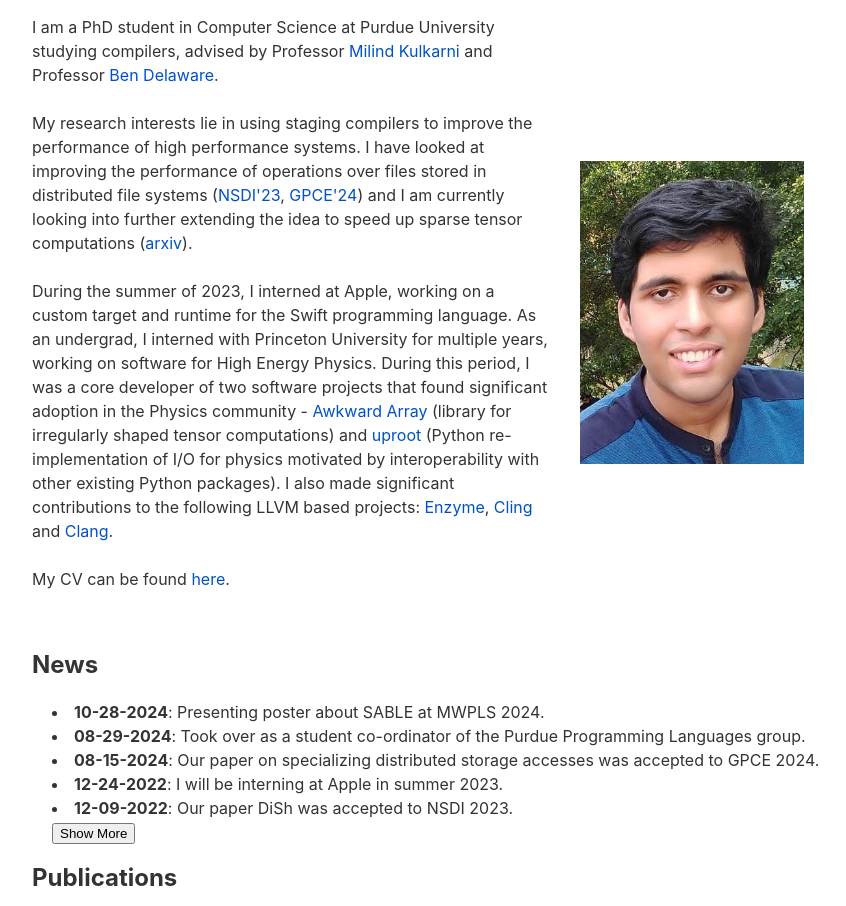
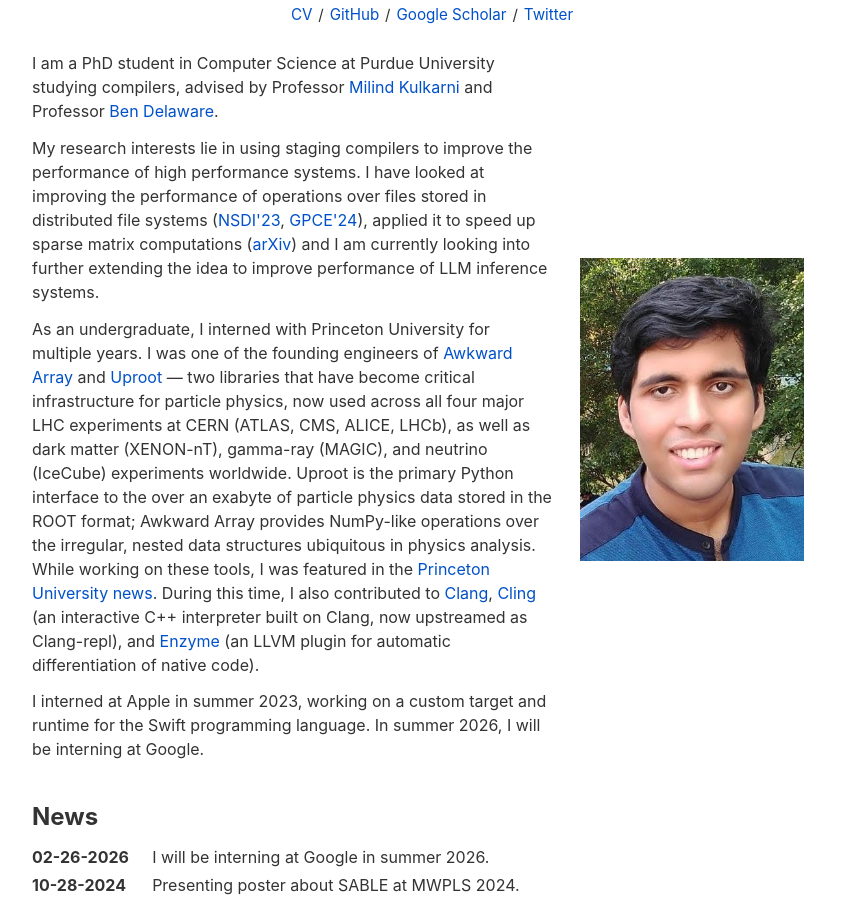
Before and after one commit to reikdas/reikdas.github.io, an Eleventy site: page index.njk in a window 1280 px wide. Shown: the part 126-1032 px from the top of the page, without its empty margins (208-1054 px from the left). Built offline with nearby package versions, Linux system fonts and the light colour scheme; Eleventy itself is replaced by a stand-in of ours; files that its build step writes are made by us from their sources; what @grimlink/eleventy-plugin-sass would draw is missing.

Commit message:
Update content to be more impressive lol

```diff
--- a/index.11tydata.js
+++ b/index.11tydata.js
@@ -26,6 +26,10 @@ function authorList(authors) {
 
 module.exports = {
     news:[
+        {
+            title: "I will be interning at Google in summer 2026.",
+            date: "02-26-2026",
+        },
         {
             title: "Presenting poster about SABLE at MWPLS 2024.",
             date: "10-28-2024",
--- a/index.njk
+++ b/index.njk
@@ -10,57 +10,72 @@
   <body>
     <div class="header">
       <h1 class="name" style="width: 100%; text-align: center">Pratyush Das</h1>
-      <div class="email" style="width: 100%; text-align: center">das160@purdue.edu</div>
+      <div class="email" style="width: 100%; text-align: center"><a href="mailto:das160@purdue.edu">das160@purdue.edu</a></div>
+      <div class="links" style="width: 100%; text-align: center">
+        <a href="https://github.com/reikdas/CV/raw/master/academic-cv.pdf">CV</a> /
+        <a href="https://github.com/reikdas">GitHub</a> /
+        <a href="https://scholar.google.com/citations?user=eUcy4BIAAAAJ&hl=en">Google Scholar</a> /
+        <a href="https://twitter.com/Reikdas">Twitter</a>
+      </div>
     </div>
 
     <div class="bio">
-        <p style="width:65%">
+        <div style="width:65%">
+        <p>
         I am a PhD student in Computer Science at Purdue University
         studying compilers, advised by Professor
         <a href="https://engineering.purdue.edu/~milind/">Milind Kulkarni</a> and Professor <a href="https://www.cs.purdue.edu/homes/bendy/">Ben Delaware</a>.
-        <br/> <br/>
+        </p>
+        <p>
         My research interests lie in using staging compilers to improve the
         performance of high performance systems. I have looked at improving the
         performance of operations over files stored in distributed file systems
         (<a href="https://www.usenix.org/system/files/nsdi23-mustafa.pdf">NSDI'23</a>,
-         <a href="https://www.cs.purdue.edu/homes/rompf/papers/das-gpce24.pdf">GPCE'24</a>)
-        and I am currently looking into further extending the idea to speed up
-        sparse tensor computations (<a href="https://arxiv.org/abs/2407.00829">arxiv</a>).
-        <br/><br/>
-        During the summer of 2023, I interned
-        at Apple, working on a custom target and runtime for the Swift
-        programming language.
-
-        As an undergrad, I interned with Princeton University for multiple
-        years, working on software for High Energy Physics. During this period,
-        I was a core developer of two software projects that found
-        significant adoption in the Physics community -
-        <a href=https://awkward-array.org/quickstart.html>Awkward Array</a> (library for irregularly shaped tensor computations) and
-        <a href="https://uproot.readthedocs.io/en/latest/">uproot</a> (Python
-        re-implementation of I/O for physics motivated by interoperability
-        with other existing Python packages). I also made significant contributions
-        to the following LLVM based projects:
-        <a href="https://enzyme.mit.edu/">Enzyme</a>,
-        <a href="https://root.cern/cling/">Cling</a> and
-        <a href="https://clang.llvm.org/">Clang</a>.
-        <br/><br/>
-        My CV can be found
-        <a href=https://github.com/reikdas/CV/raw/master/academic-cv.pdf>here</a>.
-        <br/><br/>
+         <a href="https://www.cs.purdue.edu/homes/rompf/papers/das-gpce24.pdf">GPCE'24</a>),
+        applied it to speed up sparse matrix computations (<a href="https://arxiv.org/abs/2407.00829">arXiv</a>)
+        and I am currently looking into further extending the idea to improve performance of LLM inference systems.
         </p>
-        <p style="width: 35%; text-align: center">
+        <p>
+        As an undergraduate, I interned with Princeton University for
+        multiple years. I was one of the founding engineers of
+        <a href=https://awkward-array.org/quickstart.html>Awkward Array</a> and
+        <a href="https://uproot.readthedocs.io/en/latest/">Uproot</a> — two
+        libraries that have become critical infrastructure for particle physics,
+        now used across all four major LHC experiments at CERN (ATLAS, CMS,
+        ALICE, LHCb), as well as dark matter (XENON-nT), gamma-ray (MAGIC),
+        and neutrino (IceCube) experiments worldwide. Uproot is the primary
+        Python interface to the over an exabyte of particle physics data stored
+        in the ROOT format; Awkward Array provides NumPy-like operations
+        over the irregular, nested data structures ubiquitous in physics analysis.
+        While working on these tools, I was featured in the
+        <a href="https://www.princeton.edu/news/2019/08/19/princeton-leads-efforts-develop-national-data-training-framework-high-energy">Princeton University news</a>.
+        During this time, I also contributed to
+        <a href="https://clang.llvm.org/">Clang</a>,
+        <a href="https://root.cern/cling/">Cling</a> (an interactive C++
+        interpreter built on Clang, now upstreamed as Clang-repl), and
+        <a href="https://enzyme.mit.edu/">Enzyme</a> (an LLVM plugin for
+        automatic differentiation of native code).
+        </p>
+        <p>
+        I interned at Apple in summer 2023, working on a custom target and
+        runtime for the Swift programming language. In summer 2026, I will be
+        interning at Google.
+        </p>
+        </div>
+        <div style="width: 35%; text-align: center">
         <img src="assets/photo.png" style="width:80%;"/>
-        </p>
+        </div>
     </div>
     <h2>News</h2>
-    <div id="news-section" style="margin-left: 20px;>
-    <ul id="news-list">
+    <div id="news-section">
+    <table id="news-list">
         {% for item in news %}
-            <li class="news-item{% if loop.index > 5 %} hidden{% endif %}">
-                <strong>{{ item.date }}</strong>: {{ item.title }}
-            </li>
+            <tr class="news-item{% if loop.index > 5 %} hidden{% endif %}">
+                <td class="news-date"><strong>{{ item.date }}</strong></td>
+                <td>{{ item.title }}</td>
+            </tr>
         {% endfor %}
-    </ul>
+    </table>
     {% if news | length > 5 %}
         <button id="toggle-news">Show More</button>
     {% endif %}
@@ -104,22 +119,12 @@
         </li>
       {% endfor %}
     </ul>
-    <br>
     <h2>Teaching</h2>
     I have been a TA for the following courses at Purdue University:
     <ul class="ta">
     <li>CS 307 (Software Engineering) - Spring 2025, Fall 2025</li>
     <li>CS 354 (Operating Systems) - Fall 2022, Spring 2023, Fall 2023, Spring 2024, Fall 2024, Spring 2026</li>
     <li>CS 240 (Programming in C) - Fall 2021, Spring 2022</li>
-    </ul>
-
-    <h2>Featured</h2>
-    <ul class="misc">
-      {% for item in misc %}
-        <li class="misc-item">
-          <p><span class="misc-title"><a href={{ item.link }}>{{ item.title }}</a></span></p>
-        </li>
-      {% endfor %}
     </ul>
 
     <h2>Thoughts and notes</h2>
--- a/src/main.scss
+++ b/src/main.scss
@@ -28,6 +28,11 @@ h3 {
     line-height: 1.2;
 }
 
+h2 {
+    margin-top: 1.8rem;
+    margin-bottom: 0.8rem;
+}
+
 table {
     width: 100%;
     max-width: 100%;
@@ -55,6 +60,11 @@ td {
   flex-flow: wrap;
   align-items: center;
   justify-content: center;
+
+  p {
+    margin-top: 0;
+    margin-bottom: 0.8rem;
+  }
 }
 
 @media (max-width: 800px) {
@@ -109,6 +119,50 @@ ul {
   flex-flow: wrap;
   align-items: center;
   justify-content: center;
+}
+
+.links {
+  margin-top: 0.3rem;
+  margin-bottom: 1.5rem;
+  font-size: 0.95rem;
+
+  a {
+    margin: 0 0.1rem;
+  }
+}
+
+#news-section {
+  margin-bottom: 0.5rem;
+}
+
+#news-list {
+  .news-date {
+    white-space: nowrap;
+    padding-right: 1rem;
+    vertical-align: top;
+  }
+
+  tr {
+    td {
+      padding-bottom: 0.3rem;
+    }
+  }
+}
+
+#toggle-news {
+  background: none;
+  border: 1px solid #ccc;
+  border-radius: 4px;
+  padding: 0.3rem 0.8rem;
+  font-size: 0.9rem;
+  color: #555;
+  cursor: pointer;
+  transition: border-color 0.2s, color 0.2s;
+
+  &:hover {
+    border-color: $blue;
+    color: $blue;
+  }
 }
 
 // Navigation
```
